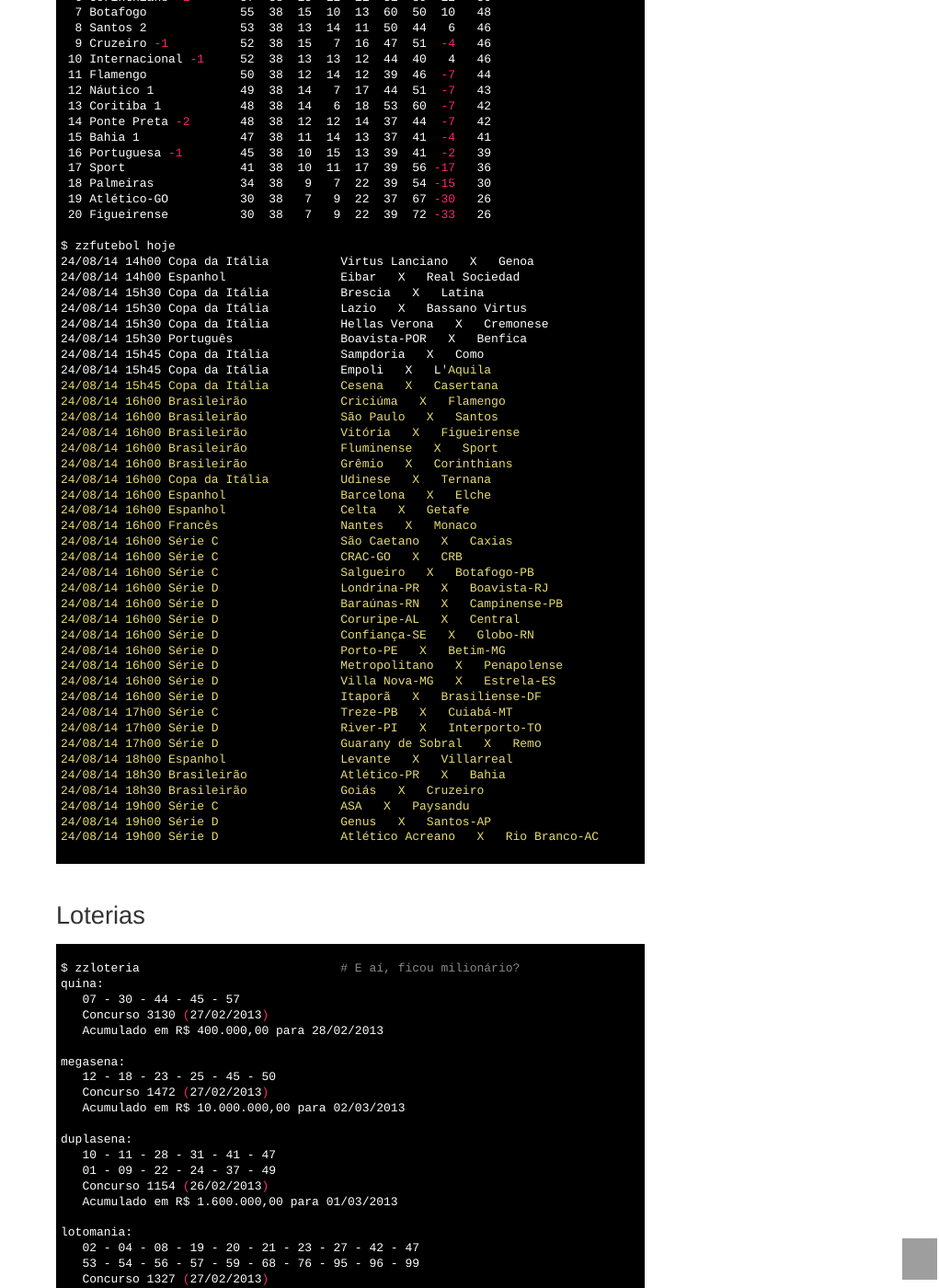
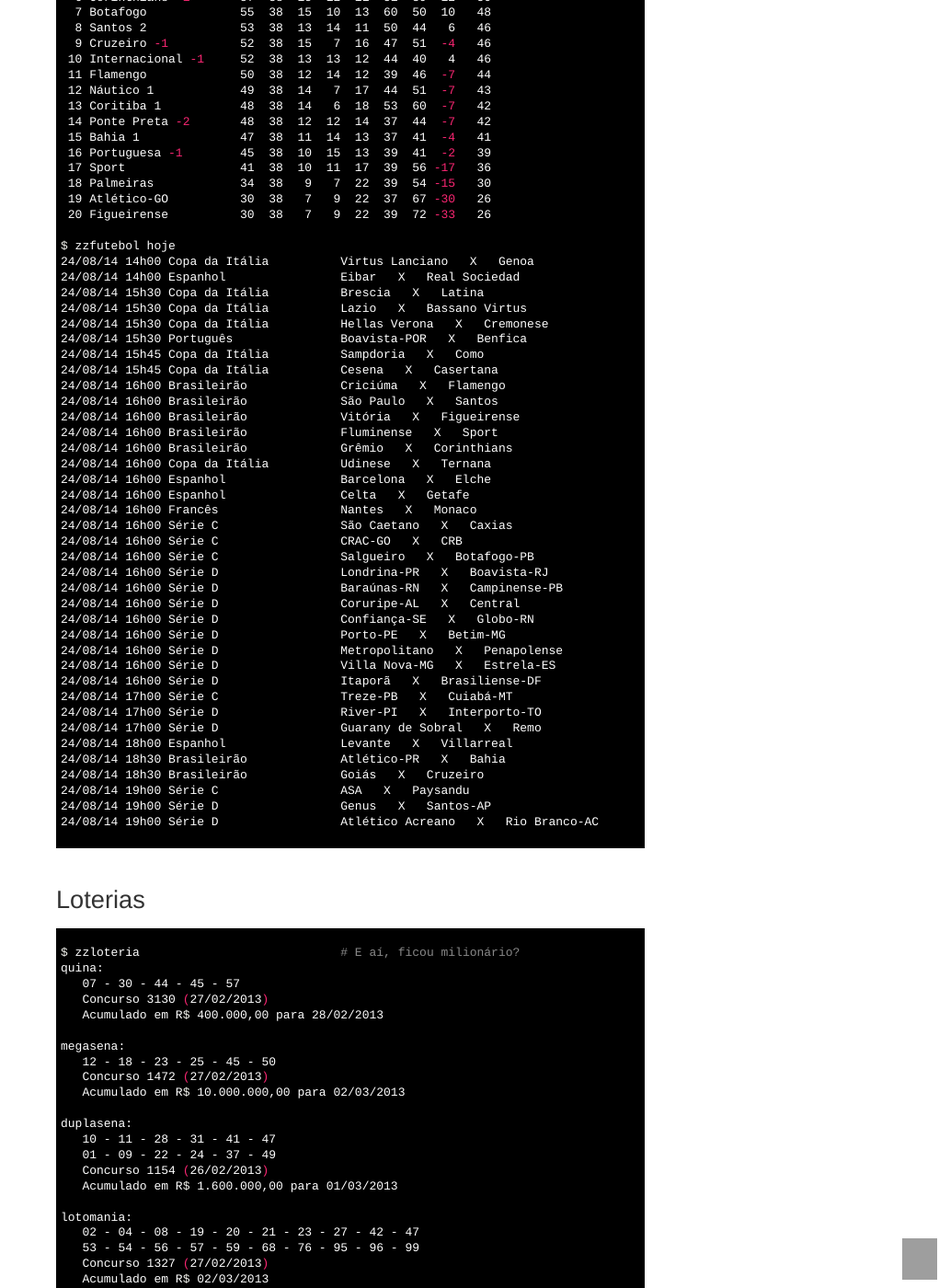
Before and after one commit to funcoeszz/funcoeszz.github.io, a Jekyll site: the page built from index.md, in a window 1280 px wide and 1400 px high, scrolled down 5975 px. Shown: the whole window at 92% size, without its empty margins (259-1280 px from the left). Built offline with Jekyll 4.4.1, drawn with Linux system fonts in a browser that asks for light colours; some of the changed text lies outside the part shown; grey boxes are pictures that could not be loaded.

Commit message:
[jekyll3] Remove caracteres problemáticos nos exemplos
Como o Rouge não suporta o lever `console`, estou usando o `shell` como quebra-galho.

Mas isso traz alguns problemas quando a sintaxe se perde. Por isso estou removendo alguns caracteres problemáticos.

Se um dia o Rouge finalmente suportar direito o `console`, reverter este commit.

```diff
--- a/index.md
+++ b/index.md
@@ -400,7 +400,6 @@ $ zzfutebol hoje
 24/08/14 15h30 Copa da Itália          Hellas Verona   X   Cremonese
 24/08/14 15h30 Português               Boavista-POR   X   Benfica
 24/08/14 15h45 Copa da Itália          Sampdoria   X   Como
-24/08/14 15h45 Copa da Itália          Empoli   X   L'Aquila
 24/08/14 15h45 Copa da Itália          Cesena   X   Casertana
 24/08/14 16h00 Brasileirão             Criciúma   X   Flamengo
 24/08/14 16h00 Brasileirão             São Paulo   X   Santos
```
Also changed, not shown: other parts of index.md (+2 -6 lines).
